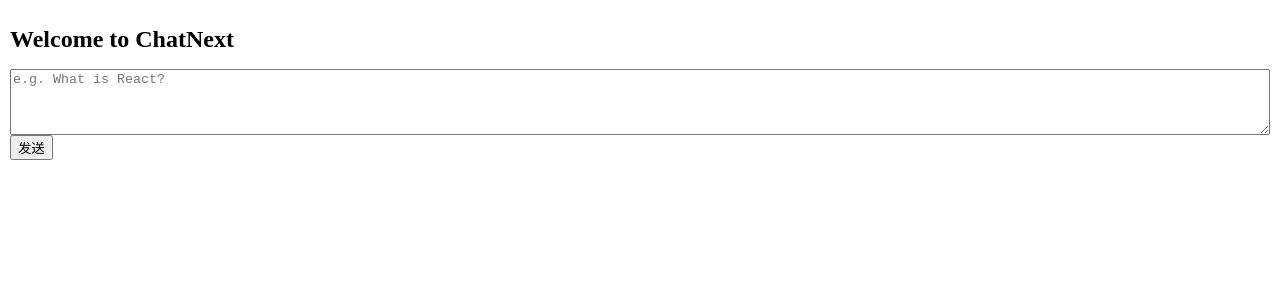
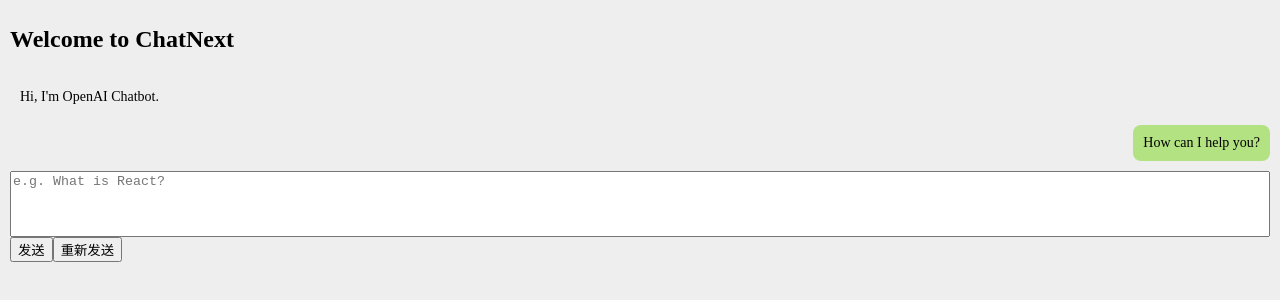
Before and after one commit to harrischen/chat-mini, a Next.js app: page / in a window 1280 px wide. Shown: the top 300 px of the page. Built offline with nearby package versions, Linux system fonts and the light colour scheme.

Commit message:
feat: 优化消息内容的排版样式

```diff
--- a/src/app/page.tsx
+++ b/src/app/page.tsx
@@ -5,6 +5,7 @@
 import { IChatGPTMessage } from "@/types/openai";
 import { scrollToBottom } from "@/common/scroller";
 import { delay, formatMessage } from "@/common/helper";
+import chatStyle from "./styles/chat.module.css";
 
 export default function Home() {
   // are you in the process of answering
@@ -12,7 +13,16 @@
   // input box content
   const [input, setInput] = useState("");
   // set the message object of OpenAi
-  const [messages, setMessages] = useState<IChatGPTMessage[]>([]);
+  const [messages, setMessages] = useState<IChatGPTMessage[]>([
+    {
+      role: Role.user,
+      content: "Hi, I'm OpenAI Chatbot.",
+    },
+    {
+      role: Role.assistant,
+      content: "How can I help you?",
+    },
+  ]);
 
   /**
    * 生成对话
@@ -157,18 +167,26 @@
 
   // 对话内容
   const messagesContent = (
-    <div>
+    <div className={chatStyle.chatList}>
       {messages.map((item, index) => (
-        <div key={`${index}-${item.role}-${item.content}`}>
-          <div>
-            <div>{item.role}</div>
-            <div
-              dangerouslySetInnerHTML={{
-                __html: formatMessage(item.content),
-              }}
-            />
-          </div>
-          <div>---------------------------------</div>
+        <div
+          className={
+            item.role === Role.user
+              ? chatStyle.userItem
+              : chatStyle.assistantItem
+          }
+          key={`${index}-${item.role}-${item.content}`}
+        >
+          <div
+            className={
+              item.role === Role.user
+                ? chatStyle.userBubble
+                : chatStyle.assistantBubble
+            }
+            dangerouslySetInnerHTML={{
+              __html: item.content ? formatMessage(item.content) : "Unknow Message",
+            }}
+          />
         </div>
       ))}
     </div>
--- /dev/null
+++ b/src/app/styles/chat.module.css
@@ -0,0 +1,48 @@
+.chatList {
+  padding-top: 10px;
+  padding-bottom: 10px;
+}
+
+.userItem {
+  display: flex;
+  justify-content: flex-start;
+}
+
+.assistantItem {
+  padding-top: 10px;
+  padding-bottom: 20px;
+  margin-bottom: 20px;
+  display: flex;
+  justify-content: flex-end;
+}
+
+.assistantItem:last-child {
+  padding-bottom: 0;
+  margin-bottom: 0;
+}
+
+.userBubble {
+  max-width: 80%;
+  padding: 10px;
+  border-radius: 8px;
+  background-color: var(--userBubbleBackgroundColor);
+  color: var(--userBubbleTextColor);
+  font-size: 14px;
+}
+
+.userBubble p {
+  margin: 0;
+}
+
+.assistantBubble {
+  max-width: 80%;
+  padding: 10px;
+  border-radius: 8px;
+  background-color: var(--assistantBubbleBackgroundColor);
+  color: var(--assistantBubbleTextColor);
+  font-size: 14px;
+}
+
+.assistantBubble p {
+  margin: 0;
+}
--- a/src/app/styles/global.css
+++ b/src/app/styles/global.css
@@ -1,13 +1,21 @@
 :root {
-  --bg-color: #ffffff;
-  --text-color: #000000;
+  --bg-color: #eee;
+  --text-color: #000;
+  --userBubbleBackgroundColor: #eee;
+  --userBubbleTextColor: #000;
+  --assistantBubbleBackgroundColor: #b2e281;
+  --assistantBubbleTextColor: #000;
 }
 
 /* 深色模式 */
 @media (prefers-color-scheme: dark) {
   :root {
-    --bg-color: #000000;
-    --text-color: #ffffff;
+    --bg-color: #000;
+    --text-color: #fff;
+    --userBubbleBackgroundColor: #eee;
+    --userBubbleTextColor: #000;
+    --assistantBubbleBackgroundColor: #b2e281;
+    --assistantBubbleTextColor: #000;
   }
 }
 
@@ -26,4 +34,5 @@
 textarea {
   display: block;
   width: 100%;
+  resize: none;
 }
```
